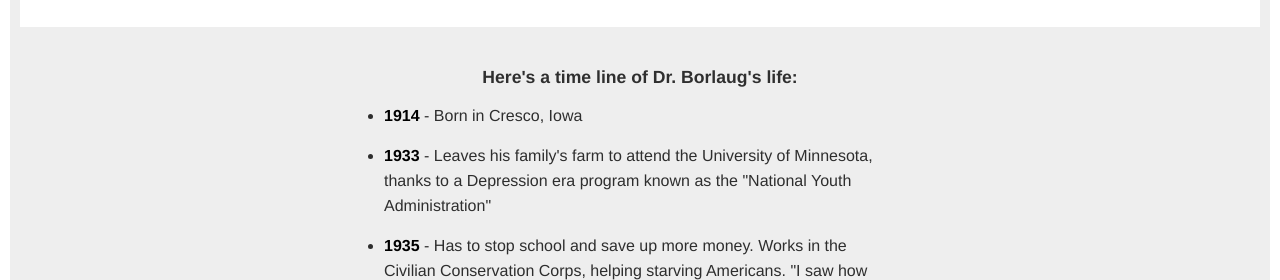
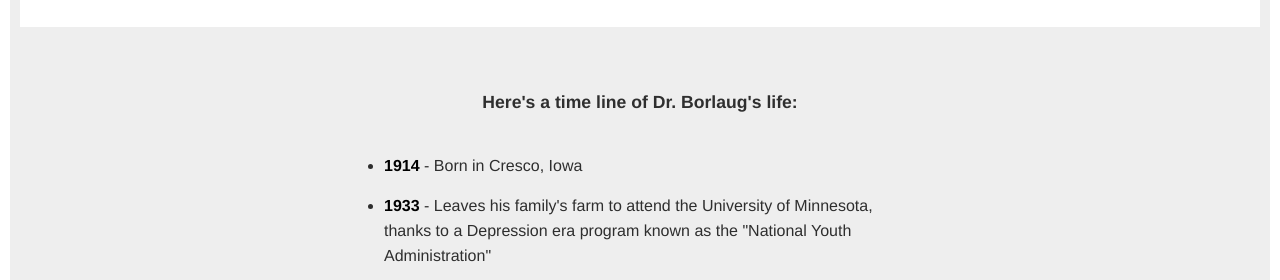
Before and after one commit to zenab12/Freecodecamp-Tribute-Page, a plain HTML site: page index.html in a window 1280 px wide. Shown: the part 509-789 px from the top of the page. Drawn offline with Linux system fonts and the light colour scheme.

Commit message:
Update styles.css

```diff
--- a/styles.css
+++ b/styles.css
@@ -54,7 +54,8 @@
  .info h2 {
     font-size:1.1rem;
     font-wight:200;
-    opacity:.8
+    opacity:.8;
+     margin:25px auto;
 }
  .info #tribute-info {
      width:max(400px,40vw)
```
